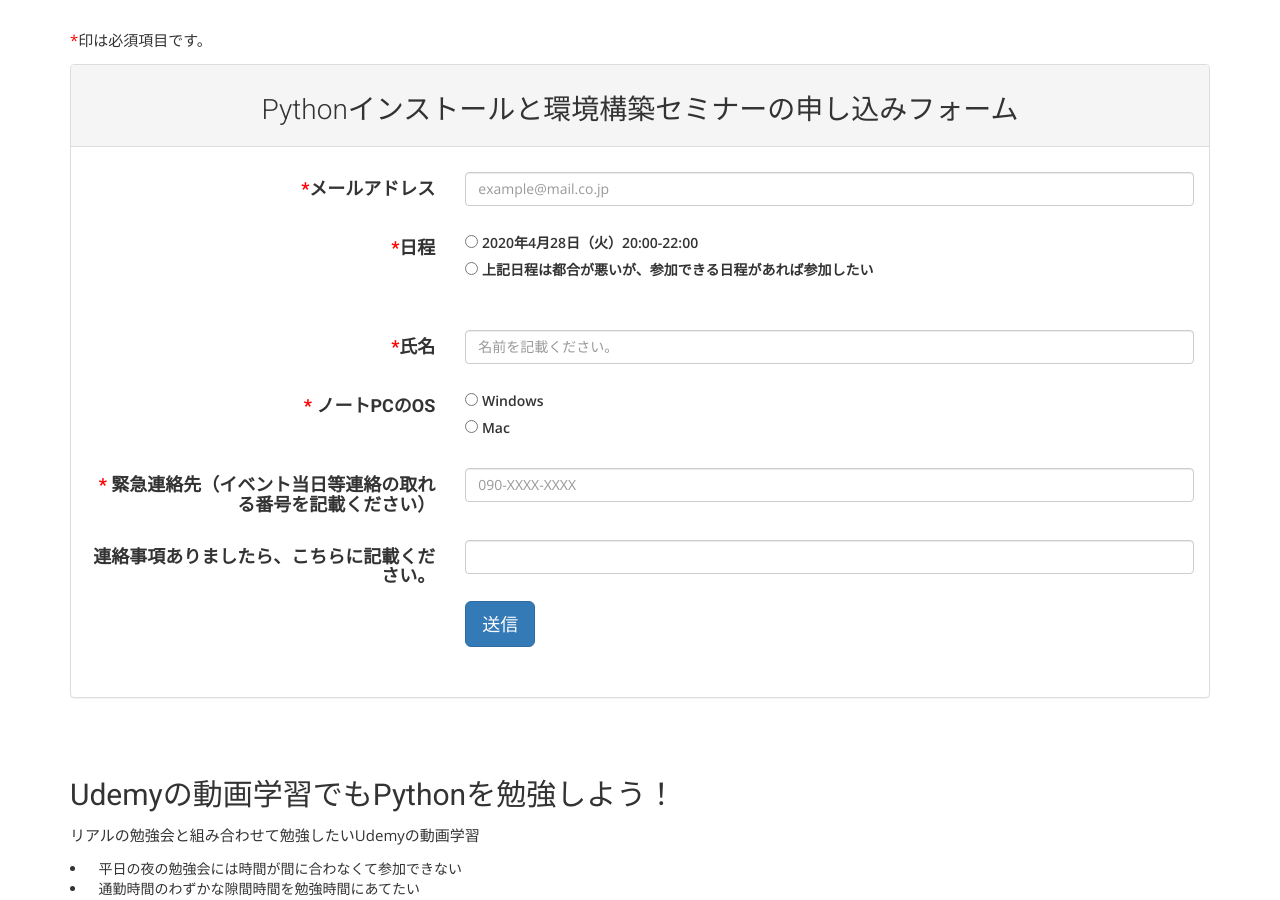
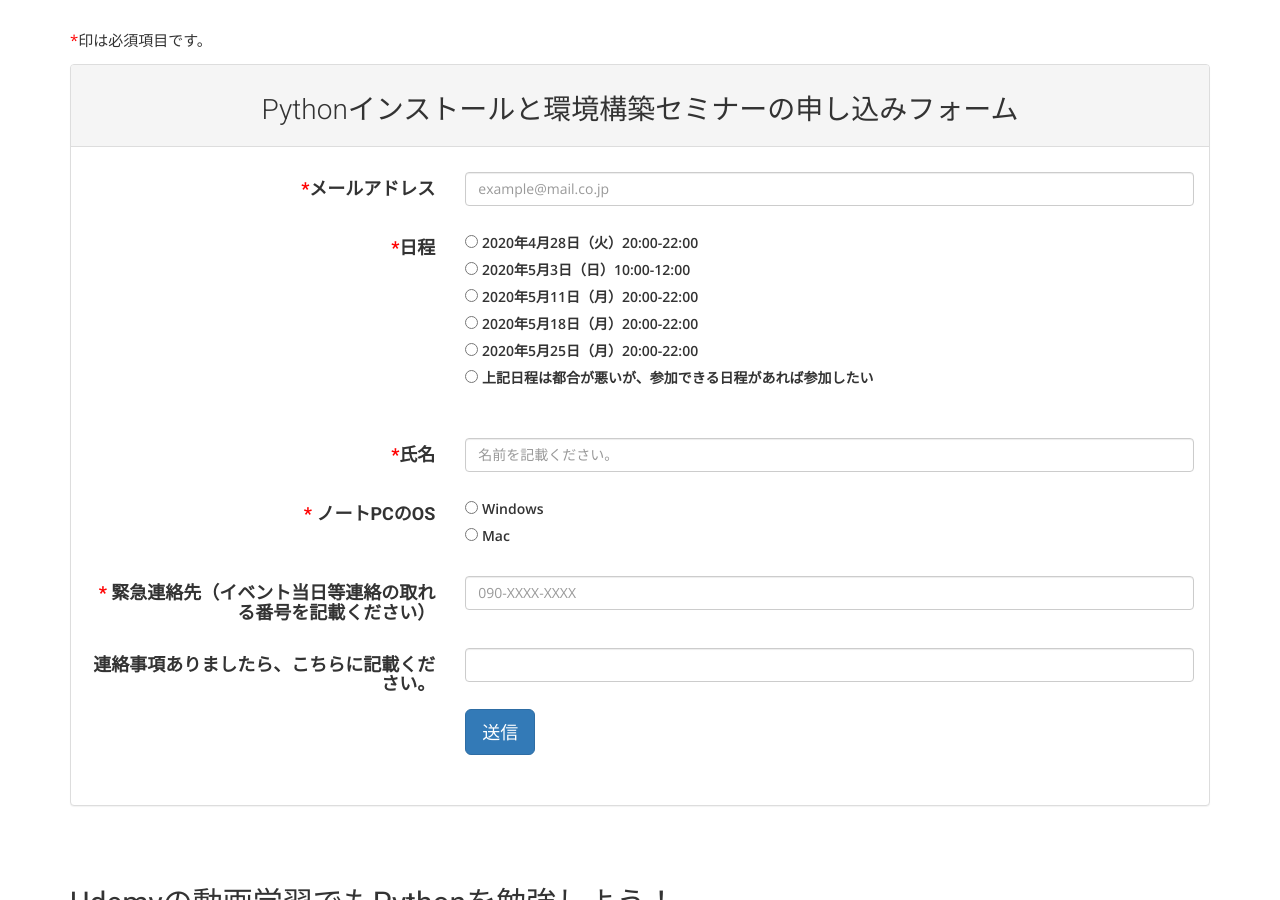
Before and after one commit to hommachi-open-source-lab/hommachi-open-source-lab.github.io, a Jekyll site: the page built from contents/study/buld_python_env.html, in a window 1280 px wide and 900 px high, scrolled down 2746 px. Built offline with Jekyll 4.4.1, drawn with Linux system fonts in a browser that asks for light colours; nearby versions of some CDN libraries; some web fonts are replaced.

Commit message:
change date

```diff
--- a/contents/study/buld_python_env.html
+++ b/contents/study/buld_python_env.html
@@ -151,6 +151,34 @@ permalink: /contents/study/buld_python_env/
                 　　 </div>
               <div class="form-check">
                 <input class="form-check-input" id="nittei" type="radio" name="entry.403502960"
+                  value="2020年5月3日（日）10:00-12:00" required>
+                <label class="form-check-label" for="nittei">
+                  2020年5月3日（日）10:00-12:00<br>
+                </label>
+                　　 </div>
+              <div class="form-check">
+                <input class="form-check-input" id="nittei" type="radio" name="entry.403502960"
+                  value="2020年5月11日（月）20:00-22:00" required>
+                <label class="form-check-label" for="nittei">
+                  2020年5月11日（月）20:00-22:00<br>
+                </label>
+                　　 </div>
+              <div class="form-check">
+                <input class="form-check-input" id="nittei" type="radio" name="entry.403502960"
+                  value="2020年5月18日（月）20:00-22:00" required>
+                <label class="form-check-label" for="nittei">
+                  2020年5月18日（月）20:00-22:00<br>
+                </label>
+                　　 </div>
+              <div class="form-check">
+                <input class="form-check-input" id="nittei" type="radio" name="entry.403502960"
+                  value="2020年5月25日（月）20:00-22:00" required>
+                <label class="form-check-label" for="nittei">
+                  2020年5月25日（月）20:00-22:00<br>
+                </label>
+                　　 </div>
+              <div class="form-check">
+                <input class="form-check-input" id="nittei" type="radio" name="entry.403502960"
                   value="上記日程は都合が悪いが、参加できる日程があれば参加したい">
                 <label class="form-check-label" for="nittei">
                   上記日程は都合が悪いが、参加できる日程があれば参加したい
```
